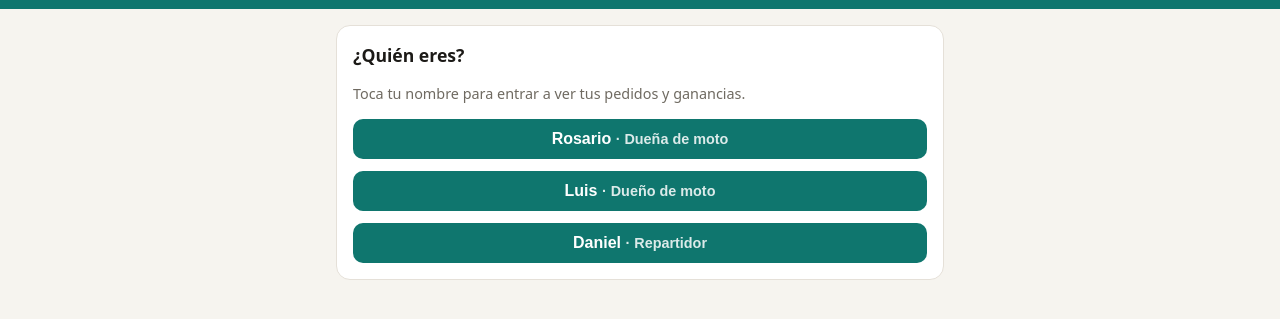
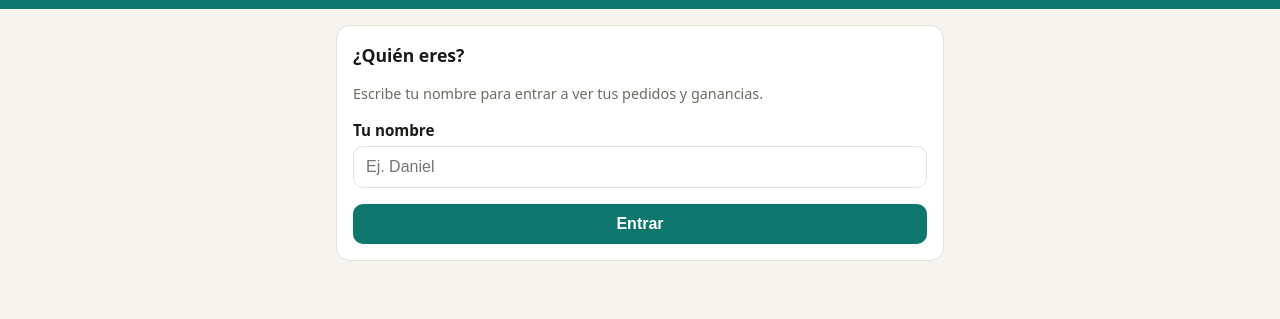
Before and after one commit to dvrdirect/pedidos, a plain HTML site: page docs/index.html in a window 1280 px wide. Shown: the part 45-364 px from the top of the page. Drawn offline with Linux system fonts and the light colour scheme.

Commit message:
Login con campo de nombre, sin mostrar nombres

```diff
--- a/docs/app.js
+++ b/docs/app.js
@@ -256,14 +256,16 @@
   }
 
   // ---------- Eventos ----------
-  // Entrar tocando el nombre (sin contraseña).
-  document.querySelectorAll('.user-pick').forEach(function (btn) {
-    btn.addEventListener('click', function () {
+  // Entrar escribiendo el nombre (sin contraseña).
+  $('login-form').addEventListener('submit', function (e) {
+    e.preventDefault();
     showError($('login-error'), null);
+    var btn = this.querySelector('button[type="submit"]');
     btn.disabled = true;
+    btn.textContent = 'Entrando…';
     api('/api/auth/login', {
       method: 'POST',
-        body: { username: btn.dataset.username },
+      body: { username: $('login-name').value.trim() },
     })
       .then(function (data) {
         login(data.user, data.token);
@@ -273,7 +275,7 @@
       })
       .finally(function () {
         btn.disabled = false;
-        });
+        btn.textContent = 'Entrar';
       });
   });
 
--- a/docs/index.html
+++ b/docs/index.html
@@ -21,13 +21,14 @@
     <!-- ============ INICIO DE SESIÓN ============ -->
     <section id="view-login" class="card">
       <h2>¿Quién eres?</h2>
-      <p class="muted">Toca tu nombre para entrar a ver tus pedidos y ganancias.</p>
-      <div id="user-picker" class="user-picker">
-        <button type="button" class="btn btn-primary btn-block user-pick" data-username="rosario">Rosario <span class="muted">· Dueña de moto</span></button>
-        <button type="button" class="btn btn-primary btn-block user-pick" data-username="luis">Luis <span class="muted">· Dueño de moto</span></button>
-        <button type="button" class="btn btn-primary btn-block user-pick" data-username="daniel">Daniel <span class="muted">· Repartidor</span></button>
-      </div>
-      <p id="login-error" class="error" hidden></p>
+      <p class="muted">Escribe tu nombre para entrar a ver tus pedidos y ganancias.</p>
+      <form id="login-form">
+        <label for="login-name">Tu nombre</label>
+        <input id="login-name" name="name" type="text" autocomplete="username" placeholder="Ej. Daniel" required />
+
+        <p id="login-error" class="error" hidden></p>
+        <button type="submit" class="btn btn-primary btn-block">Entrar</button>
+      </form>
     </section>
 
     <!-- ============ PANEL PRINCIPAL ============ -->
--- a/docs/styles.css
+++ b/docs/styles.css
@@ -123,10 +123,6 @@ input:focus, select:focus {
 .btn-danger { background: transparent; color: var(--danger); border: 1px solid var(--danger); padding: 7px 12px; font-size: 0.9rem; }
 .btn-danger:hover { background: #fef2f2; }
 
-.user-picker { display: flex; flex-direction: column; gap: 12px; margin-top: 12px; }
-.user-picker .btn-block { margin-top: 0; }
-.user-picker .btn .muted { color: rgba(255,255,255,0.85); }
-
 .menu-bar {
   display: flex;
   gap: 8px;
```
Lines whose indentation alone changed are shown as unchanged.
